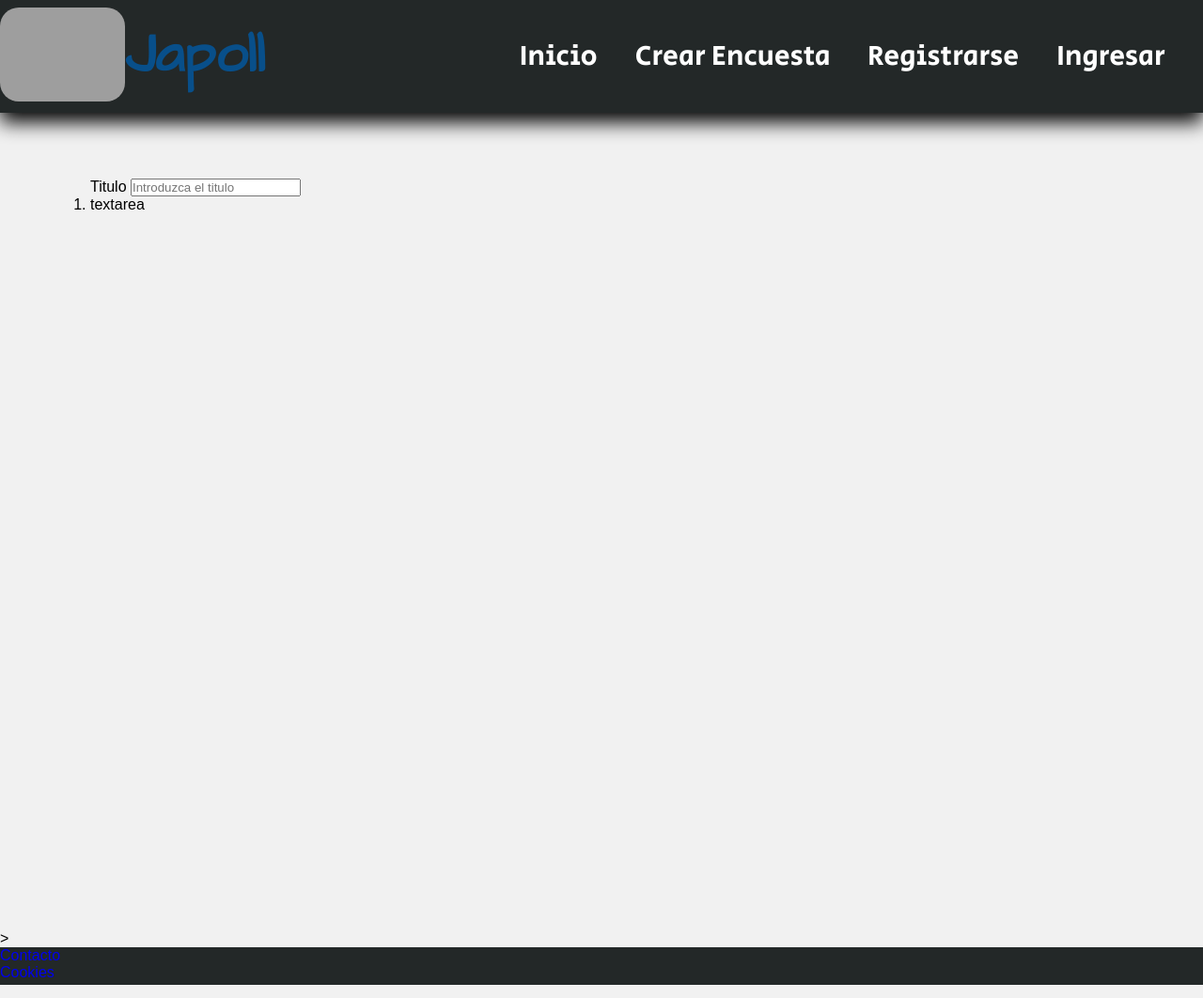
After one commit to Matiaslb420/Pagina-De-Encuestas, a Django app: page /encuesta_simple in a window 1280 px wide. The commit adds this page. Shown: the whole page at 94% size. Run offline with Django 3.2, Linux system fonts and the light colour scheme; grey boxes are pictures that could not be loaded.

Commit message:
subido a github

```diff
--- a/Japoll/Japoll/urls.py
+++ b/Japoll/Japoll/urls.py
@@ -20,5 +20,6 @@ import inicio.views
 
 urlpatterns = [
     path('admin/', admin.site.urls),
-    path('', inicio.views.inicio, name='inicio')
+    path('', inicio.views.inicio, name='inicio'),
+    path('encuesta_simple', inicio.views.crear_encuesta_rapida, name='encuesta_simple'),
 ]
--- /dev/null
+++ b/Japoll/inicio/templates/crear_encuesta_rapida.html
@@ -0,0 +1,22 @@
+{% extends 'layout.html' %}
+{% load static %}
+
+{% block title %}
+Crear encuesta
+{% endblock %}
+
+{% block content %}
+<div class="contenido">
+	<form action="" method="POST">
+		<label for="title">Titulo</label>
+		<input type="text" name="title" placeholder="Introduzca el titulo">
+		<ol id=>
+			<li>
+				textarea
+			</li>
+
+		</ol>
+
+	</form>
+</div>>
+{% endblock %}
--- a/Japoll/inicio/templates/layout.html
+++ b/Japoll/inicio/templates/layout.html
@@ -26,6 +26,7 @@
 		<nav>
 			<ul>
 				<li><a href="{% url 'inicio' %}">Inicio</a></li>
+				<li><a href="{% url 'encuesta_simple' %}">Crear Encuesta</a></li>
 				<li><a href="#">Registrarse</a></li>
 				<li><a href="#">Ingresar</a></li>
 			</ul>
--- a/Japoll/inicio/views.py
+++ b/Japoll/inicio/views.py
@@ -4,3 +4,7 @@ from django.shortcuts import render
 
 def inicio(request):
     return render(request, 'inicio.html')
+
+def crear_encuesta_rapida(request):
+
+    return render(request, 'crear_encuesta_rapida.html')
```
Also changed, not shown: Japoll/inicio/templates/agregar_textarea.js (added).
